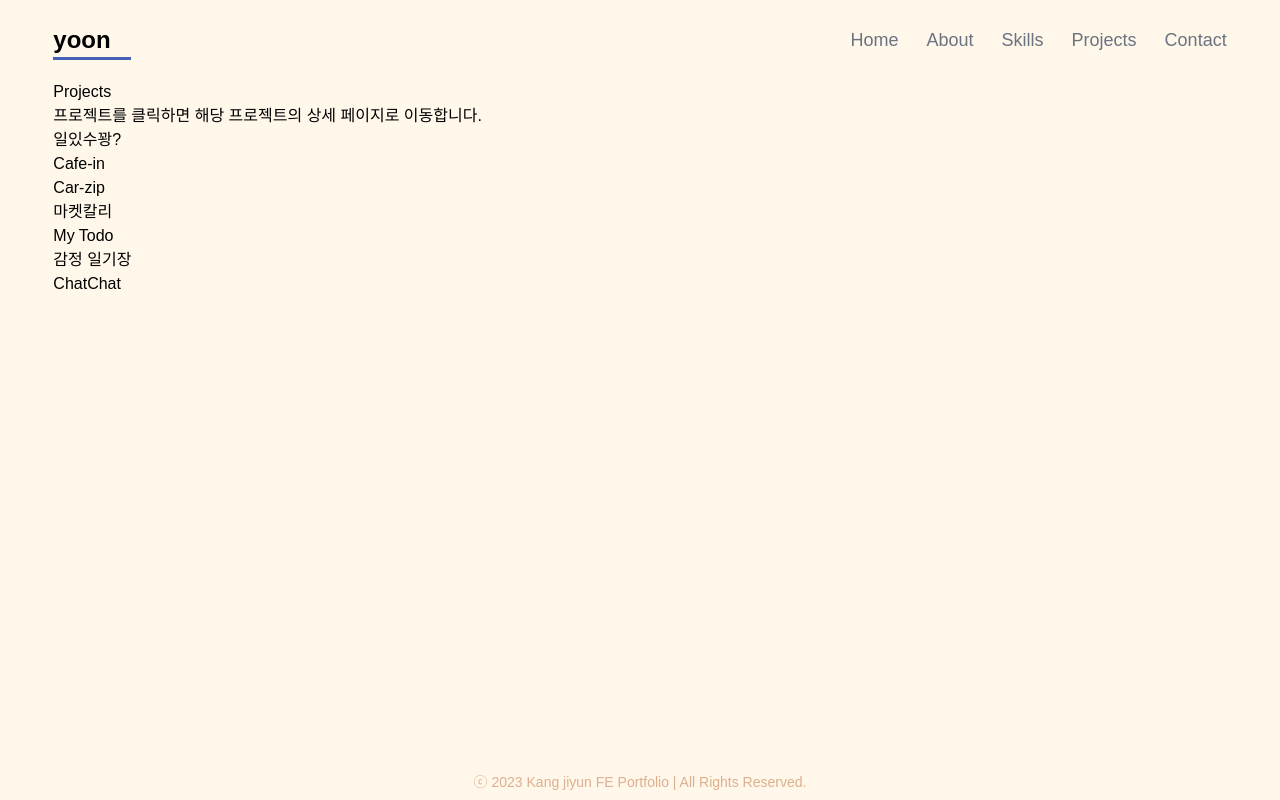
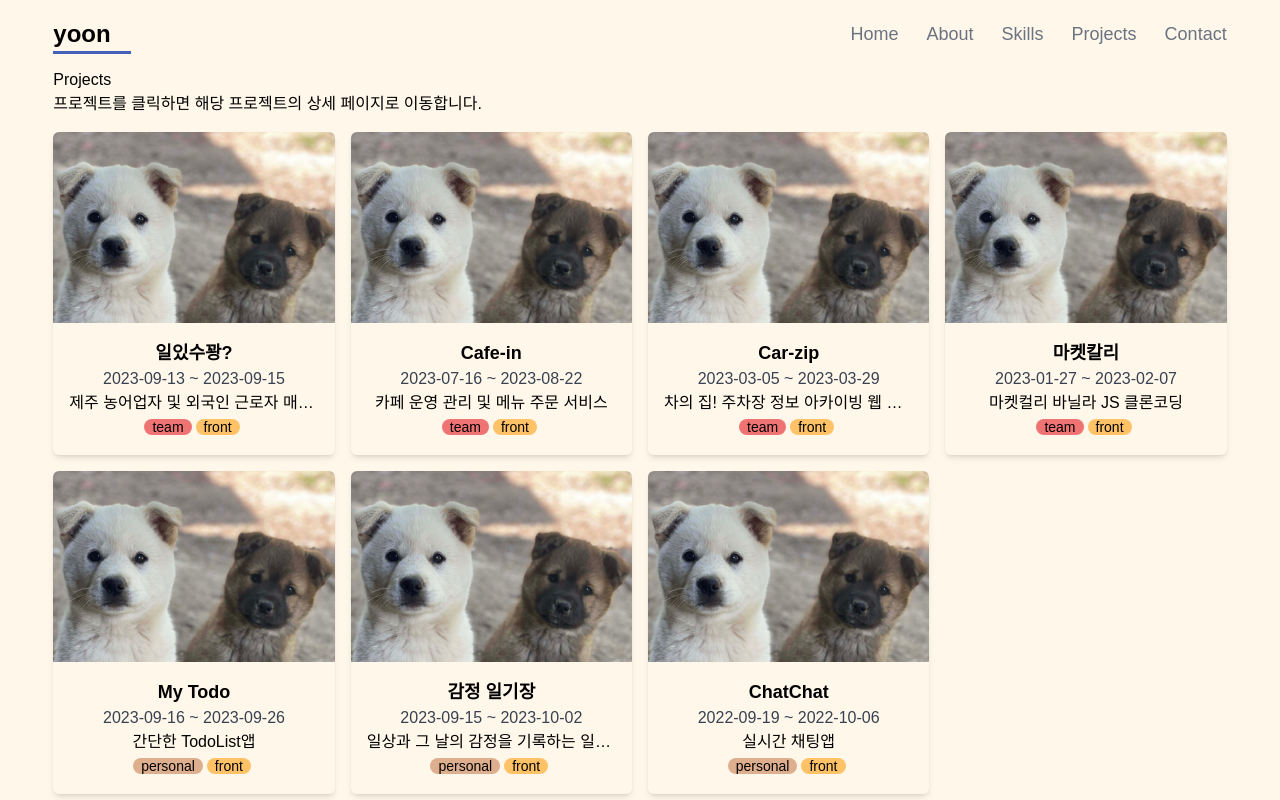
Before and after one commit to eeeyooon/portfolio, a Next.js app: page /projects in a window 1280 px wide. Built offline with nearby package versions, Linux system fonts and the light colour scheme; a web font is replaced by a local one.

Commit message:
feat: projectCard 생성 및 전체 프로젝트 리스트 렌더링과 스타일링 적용

```diff
--- a/src/app/projects/[slug]/page.tsx
+++ b/src/app/projects/[slug]/page.tsx
@@ -1,4 +1,4 @@
-import ProjectBox from "@/components/Projects/FeaturedProjectBox";
+import ProjectBox from "@/components/Projects/ProjectBox";
 import { projects } from "../../../../data/projectData/projectData";
 
 type Props = {
@@ -9,9 +9,6 @@ type Props = {
 
 export default function ProjectPage({ params: { slug } }: Props) {
   const slugProject = projects.filter((project) => project.path === slug);
-  console.log(slugProject);
-
-  const { title, intro } = slugProject[0];
 
   return (
     <>
--- a/src/app/projects/page.tsx
+++ b/src/app/projects/page.tsx
@@ -1,17 +1,11 @@
-import FeaturedProjectBox from "@/components/Projects/FeaturedProjectBox";
+import ProjectGrid from "@/components/Projects/ProjectGrid";
 import { projects } from "../../../data/projectData/projectData";
-import Link from "next/link";
-
 export default async function ProjectsPage() {
   return (
     <section>
       <h3>Projects</h3>
       <p>프로젝트를 클릭하면 해당 프로젝트의 상세 페이지로 이동합니다.</p>
-      {projects.map((project) => (
-        <Link key={project.path} href={`/projects/${project.path}`}>
-          <div>{project.title}</div>
-        </Link>
-      ))}
+      <ProjectGrid projects={projects} />
     </section>
   );
 }
--- a/src/components/Projects/FeaturedProjectBox.tsx
+++ /dev/null
@@ -1,69 +0,0 @@
-import { Projects } from "@/types/projects";
-import Link from "next/link";
-import Image from "next/image";
-import SampleImage from "../../../public/images/projectSample.png";
-
-type Props = {
-  project: Projects;
-};
-
-export default function FeaturedProjectBox({
-  project: {
-    title,
-    intro,
-    description,
-    stacks,
-    category,
-    startDate,
-    endDate,
-    githubUrl,
-    points,
-    path,
-  },
-}: Props) {
-  return (
-    <article className="flex flex-col items-center justify-center w-full h-screen gap-2 md:even:flex-row md:odd:flex-row-reverse">
-      <div className="relative overflow-hidden w-60 md:w-1/2 md:h-1/2">
-        <a href={githubUrl} target="_blank" rel="noreferrer">
-          <Image
-            src={SampleImage}
-            alt="project_thumbnail"
-            width={500}
-            height={500}
-            priority
-          />
-        </a>
-      </div>
-      <div className="text-lg md:text-xl">
-        <div className="text-center mb-4">
-          <h3 className="text-xl md:text-2xl ">{title}</h3>
-          <p className="text-center text-md md:text-base">{intro}</p>
-          {category.map((keyword) => (
-            <span
-              key={keyword}
-              className="mr-2 text-sm md:text-sm bg-yellow_color px-1 rounded-lg"
-            >
-              {keyword}
-            </span>
-          ))}
-          <p className="text-sm md:text-md text-gray-500">
-            {startDate.toString()} - {endDate.toString()}
-          </p>
-          <span className="mr-2 text-sm font-semibold md:text-base text-blue_color">
-            {stacks}
-          </span>
-        </div>
-        <div className="mx-6">
-          <p className="text-base md:text-lg">{description}</p>
-          <ul>
-            {points.map((point) => (
-              <li key={point} className="text-base md:text-lg">
-                - {point}
-              </li>
-            ))}
-          </ul>
-        </div>
-      </div>
-    </article>
-  );
-}
--- a/src/components/Projects/FeaturedProjects.tsx
+++ b/src/components/Projects/FeaturedProjects.tsx
@@ -1,5 +1,5 @@
 import { projects } from "../../../data/projectData/projectData";
-import FeaturedProjectBox from "./FeaturedProjectBox";
+import ProjectBox from "./ProjectBox";
 import Link from "next/link";
 
 export default function FeaturedProjectsPage() {
@@ -15,7 +15,7 @@ export default function FeaturedProjectsPage() {
       </Link>
       <ul>
         {featuredProject.map((project) => (
-          <FeaturedProjectBox key={project.path} project={project} />
+          <ProjectBox key={project.path} project={project} />
         ))}
       </ul>
     </section>
--- a/src/components/Projects/ProjectBox.tsx
+++ b/src/components/Projects/ProjectBox.tsx
@@ -1,5 +1,4 @@
 import { Projects } from "@/types/projects";
-import Link from "next/link";
 import Image from "next/image";
 import SampleImage from "../../../public/images/projectSample.png";
 
@@ -41,7 +40,13 @@ export default function ProjectBox({
           {category.map((keyword) => (
             <span
               key={keyword}
-              className="mr-2 text-sm md:text-sm bg-yellow_color px-1 rounded-lg"
+              className={`text-sm rounded-lg px-2 mr-1  ${
+                keyword === "team"
+                  ? "bg-red_color"
+                  : keyword === "personal"
+                  ? "bg-brown_color"
+                  : "bg-yellow_color"
+              }`}
             >
               {keyword}
             </span>
--- /dev/null
+++ b/src/components/Projects/ProjectCard.tsx
@@ -0,0 +1,49 @@
+import { Projects } from "@/types/projects";
+import SampleImage from "../../../public/images/projectSample.png";
+import Link from "next/link";
+import Image from "next/image";
+
+type Props = {
+  project: Projects;
+};
+
+export default function ProjectCard({
+  project: { title, intro, startDate, endDate, category, path },
+}: Props) {
+  return (
+    <Link href={`/projects/${path}`}>
+      <article className="rounded-md overflow-hidden shadow-md hover:shadow-xl">
+        <Image
+          className="w-full"
+          src={SampleImage}
+          alt={title}
+          width={300}
+          height={200}
+        />
+        <div className="flex flex-col items-center p-4">
+          <h3 className="text-lg font-bold">{title}</h3>
+          <time className=" text-gray-700 ">
+            {startDate.toString()} ~ {endDate.toString()}
+          </time>
+          <p className="w-full truncate text-center">{intro}</p>
+          <div>
+            {category.map((tag) => (
+              <span
+                key={tag}
+                className={`text-sm rounded-lg px-2 mr-1  ${
+                  tag === "team"
+                    ? "bg-red_color"
+                    : tag === "personal"
+                    ? "bg-brown_color"
+                    : "bg-yellow_color"
+                }`}
+              >
+                {tag}
+              </span>
+            ))}
+          </div>
+        </div>
+      </article>
+    </Link>
+  );
+}
--- /dev/null
+++ b/src/components/Projects/ProjectGrid.tsx
@@ -0,0 +1,18 @@
+import { Projects } from "@/types/projects";
+import ProjectCard from "./ProjectCard";
+
+type Props = {
+  projects: Projects[];
+};
+
+export default function ProjectGrid({ projects }: Props) {
+  return (
+    <ul className="grid gap-4 grid-cols-1 sm:grid-cols-2 md:grid-cols-3 lg:grid-cols-4 my-4">
+      {projects.map((project) => (
+        <li key={project.path}>
+          <ProjectCard project={project} />
+        </li>
+      ))}
+    </ul>
+  );
+}
```
